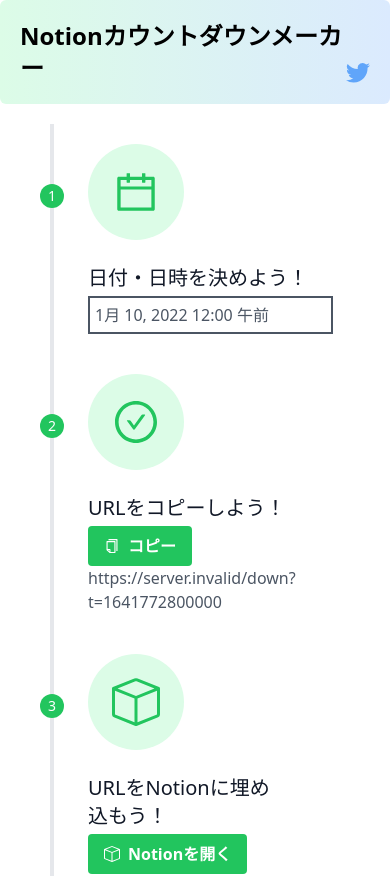
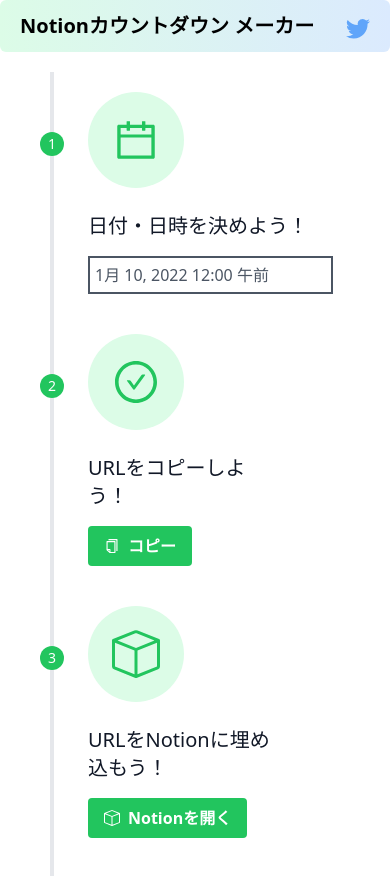
Before and after one commit to cohu-dev/count-down.cohu.dev, a Next.js app: page / in a window 390 px wide. Shown: the top 876 px of the page. Built offline with nearby package versions, Linux system fonts and the light colour scheme; no server answers.

Commit message:
:+1: layout fixed

```diff
--- a/components/Card.tsx
+++ b/components/Card.tsx
@@ -1,14 +1,18 @@
 import React from "react";
-type CardProps = {
+type Props = {
   n: number;
   digit: string;
 };
-const Card: React.FC<CardProps> = ({ n, digit }) => {
+const Card: React.FC<Props> = ({ n, digit }) => {
   return (
-    <p className="rounded-md bg-orange-200 w-24 h-24 flex items-center justify-center text-6xl font-extrabold">
-      {n}
-      <span className="text-base align-bottom">{digit}</span>
-    </p>
+    <div className="bg-amber-100 w-24 h-24 p-2 rounded-lg">
+      <p className="flex items-center justify-center text-6xl font-extrabold">
+        {n}
+      </p>
+      <span className="block text-right font-semibold align-bottom">
+        {digit}
+      </span>
+    </div>
   );
 };
 
--- a/components/Flow.tsx
+++ b/components/Flow.tsx
@@ -27,7 +27,7 @@ const Flow = () => {
               <AiOutlineCalendar className="w-12 h-12" />
             </div>
             <div className="flex-grow sm:pl-6 mt-6 sm:mt-0">
-              <h2 className="font-medium title-font text-gray-900 mb-1 text-xl">
+              <h2 className="font-medium title-font text-gray-900 mb-4 text-xl">
                 日付・日時を決めよう！
               </h2>
               <Datetime due={due} setDue={setDue} />
--- a/components/Flow/CopyURL.tsx
+++ b/components/Flow/CopyURL.tsx
@@ -20,7 +20,7 @@ const CopyURL: React.VFC<Props> = ({ url }) => {
           <AiOutlineCheckCircle className="w-12 h-12" />
         </div>
         <div className="flex-grow sm:pl-6 mt-6 sm:mt-0">
-          <h2 className="font-medium title-font text-gray-900 mb-1 text-xl">
+          <h2 className="font-medium title-font text-gray-900 mb-4 text-xl">
             URLをコピーしよう！
           </h2>
           <CopyToClipboard text={url}>
@@ -29,7 +29,6 @@ const CopyURL: React.VFC<Props> = ({ url }) => {
               コピー
             </button>
           </CopyToClipboard>
-          {url}
         </div>
       </div>
     </div>
--- a/components/Flow/Embed.tsx
+++ b/components/Flow/Embed.tsx
@@ -15,7 +15,7 @@ const Embed = () => {
           <BsQuestion className="w-12 h-12" />
         </div>
         <div className="flex-grow sm:pl-6 mt-6 sm:mt-0">
-          <h2 className="font-medium title-font text-gray-900 mb-1 text-xl">
+          <h2 className="font-medium title-font text-gray-900 mb-4 text-xl">
             埋め込みとは？
           </h2>
           <p className="leading-relaxed">
--- a/components/Flow/OpenNotion.tsx
+++ b/components/Flow/OpenNotion.tsx
@@ -15,7 +15,7 @@ const OpenNotion = () => {
           <BsBox className="w-12 h-12" />
         </div>
         <div className="flex-grow sm:pl-6 mt-6 sm:mt-0">
-          <h2 className="font-medium title-font text-gray-900 mb-1 text-xl">
+          <h2 className="font-medium title-font text-gray-900 mb-4 text-xl">
             URLをNotionに埋め込もう！
           </h2>
           <a
--- a/components/Header.tsx
+++ b/components/Header.tsx
@@ -3,8 +3,10 @@ import { BsTwitter } from "react-icons/bs";
 
 const Header = () => {
   return (
-    <header className="flex justify-between items-end bg-gradient-to-r from-green-100 to-blue-100 w-full py-5 px-5 rounded-md">
-      <p className="font-bold text-2xl">Notionカウントダウンメーカー</p>
+    <header className="flex justify-between items-end bg-gradient-to-r from-green-100 to-blue-100 w-full py-3 px-5 rounded-md">
+      <p className="font-bold text-xl md:text-2xl">
+        Notionカウントダウン メーカー
+      </p>
       <a href="https://twitter.com/cohu_dev" target="_blank">
         <BsTwitter className="h-6 w-6 text-blue-400" />
       </a>
--- a/pages/down.tsx
+++ b/pages/down.tsx
@@ -1,18 +1,7 @@
 import { useRouter } from "next/router";
 import React, { useState } from "react";
 import useInterval from "use-interval";
-type CardProps = {
-  n: number;
-  digit: string;
-};
-const Card: React.FC<CardProps> = ({ n, digit }) => {
-  return (
-    <p className="rounded-md bg-amber-100 w-24 h-24 flex items-center justify-center text-6xl font-extrabold">
-      {n}
-      <span className="text-base align-bottom">{digit}</span>
-    </p>
-  );
-};
+import Card from "../components/Card";
 
 const cd = () => {
   const router = useRouter();
@@ -23,9 +12,15 @@ const cd = () => {
   useInterval(() => {
     setTime(() => Number(t) - now);
   }, 1000);
+  if (time < 0)
+    return (
+      <div className="h-screen flex items-center justify-center text-2xl">
+        このカウントダウンは既に終了しています
+      </div>
+    );
   return (
     <div className="h-screen flex items-center justify-center">
-      <div className="grid grid-cols-1 md:grid-cols-2 lg:grid-cols-4 gap-2">
+      <div className="grid grid-cols-2 sm:grid-cols-4 gap-2">
         <Card n={Math.floor(time / (1000 * 60 * 60 * 24))} digit="日" />
         <Card n={new Date(time).getHours()} digit="時間" />
         <Card n={new Date(time).getMinutes()} digit="分" />
--- a/pages/index.tsx
+++ b/pages/index.tsx
@@ -4,7 +4,7 @@ import Flow from "../components/Flow";
 import Header from "../components/Header";
 export default function Home() {
   return (
-    <div className="flex flex-col  justify-center">
+    <div className="flex flex-col justify-center">
       <Head>
         <title>Create Next App</title>
         <link rel="icon" href="/favicon.ico" />
```
